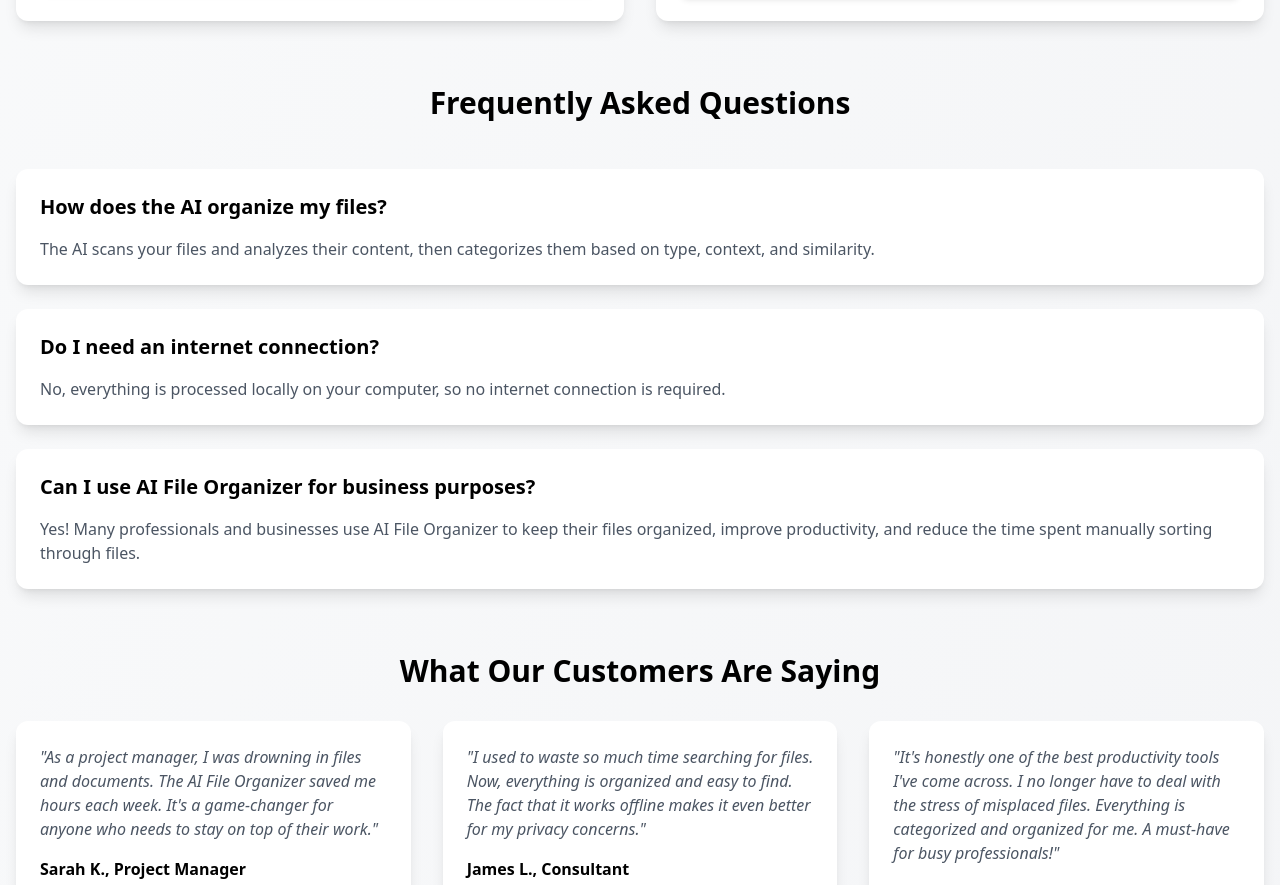
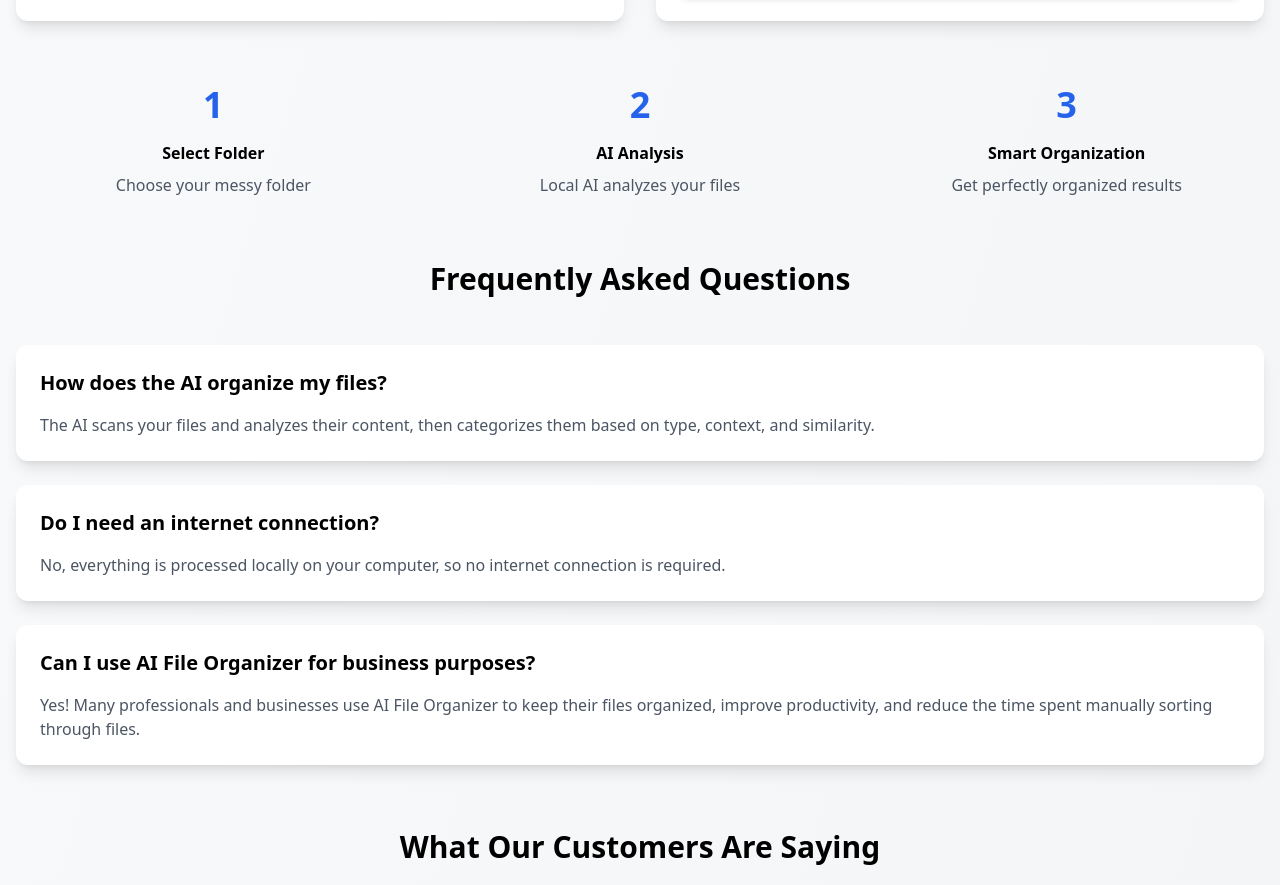
Before and after one commit to File-Organizer/-, a plain HTML site: page index.html in a window 1280 px wide. Shown: the part 1345-2230 px from the top of the page. Drawn offline with nearby package versions, Linux system fonts and the light colour scheme.

Commit message:
Update index.html

```diff
--- a/index.html
+++ b/index.html
@@ -140,7 +140,26 @@
       </div>
     </div>
 
-    <!-- REMOVED: "How It Works" Section -->
+    <!-- Minimal 3-Step Section -->
+    <div class="mb-16">
+      <div class="grid md:grid-cols-3 gap-8">
+        <div class="text-center">
+          <div class="text-4xl font-bold text-blue-600 mb-4">1</div>
+          <h3 class="font-semibold mb-2">Select Folder</h3>
+          <p class="text-gray-600">Choose your messy folder</p>
+        </div>
+        <div class="text-center">
+          <div class="text-4xl font-bold text-blue-600 mb-4">2</div>
+          <h3 class="font-semibold mb-2">AI Analysis</h3>
+          <p class="text-gray-600">Local AI analyzes your files</p>
+        </div>
+        <div class="text-center">
+          <div class="text-4xl font-bold text-blue-600 mb-4">3</div>
+          <h3 class="font-semibold mb-2">Smart Organization</h3>
+          <p class="text-gray-600">Get perfectly organized results</p>
+        </div>
+      </div>
+    </div>
 
     <!-- FAQ Section -->
     <div class="mb-16">
```
